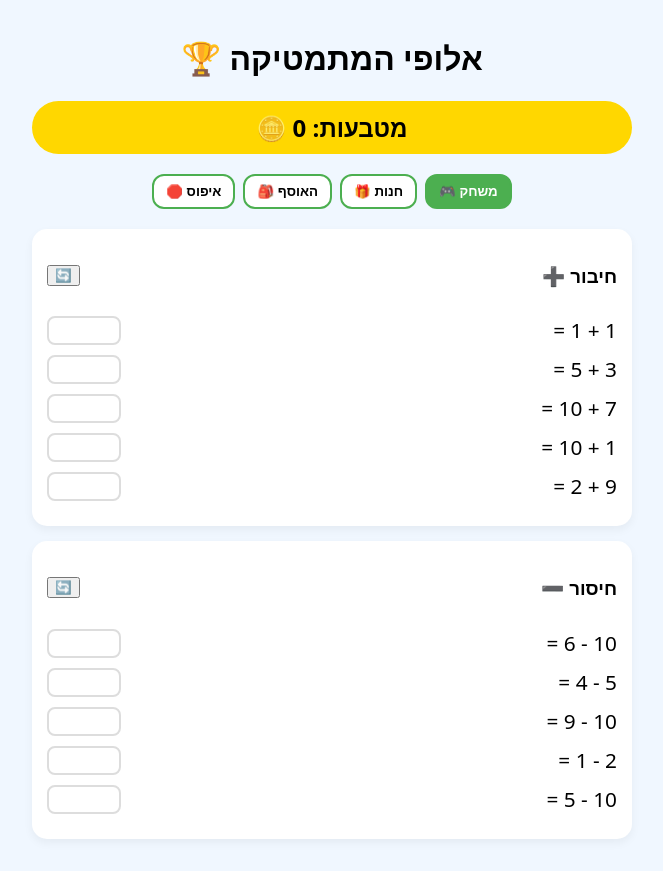
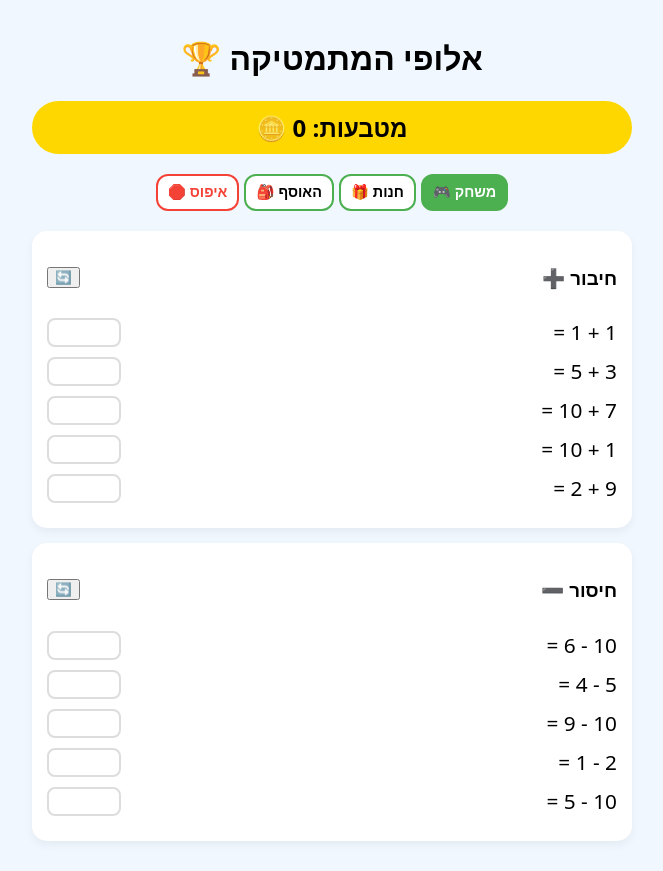
Before and after one commit to losha24/Carton, a plain HTML site: page index.html in a window 1280 px wide. Shown: the whole page, without its empty margins (308-971 px from the left). Drawn offline with Linux system fonts and the light colour scheme.

Commit message:
Update style.css

```diff
--- a/style.css
+++ b/style.css
@@ -1,12 +1,16 @@
-:root { --primary: #4CAF50; --secondary: #FF9800; --bg: #F0F7FF; }
+:root { --primary: #4CAF50; --secondary: #FF9800; --bg: #F0F7FF; --danger: #f44336; }
 body { background: var(--bg); font-family: system-ui, sans-serif; margin: 0; padding: 15px; direction: rtl; }
 .app-container { width: 100%; max-width: 600px; margin: auto; }
 header { text-align: center; margin-bottom: 20px; }
 .score-display { background: #FFD700; padding: 10px 20px; border-radius: 30px; font-size: 1.5rem; font-weight: bold; }
-.tabs { display: flex; gap: 8px; margin-bottom: 20px; justify-content: center; }
-.tabs button { padding: 8px 12px; border-radius: 12px; border: 2px solid var(--primary); background: white; cursor: pointer; font-weight: bold; }
+.tabs { display: flex; gap: 5px; margin-bottom: 20px; justify-content: center; flex-wrap: wrap; }
+.tabs button { padding: 8px 10px; border-radius: 12px; border: 2px solid var(--primary); background: white; cursor: pointer; font-weight: bold; font-size: 0.9rem; }
 .tabs button.active { background: var(--primary); color: white; }
+
 .install-tab { background: #2196F3 !important; color: white !important; border-color: #1976D2 !important; }
+.reset-btn { background: white !important; color: var(--danger) !important; border-color: var(--danger) !important; }
+.reset-btn:hover { background: var(--danger) !important; color: white !important; }
+
 .card { background: white; border-radius: 15px; padding: 15px; margin-bottom: 15px; box-shadow: 0 4px 10px rgba(0,0,0,0.05); }
 .section-header { display: flex; justify-content: space-between; align-items: center; }
 .exercise-row { display: flex; justify-content: space-between; margin: 10px 0; font-size: 1.3rem; }
@@ -15,10 +19,9 @@ input.correct { border-color: var(--primary); background: #E8F5E9; }
 input.incorrect { border-color: #F44336; background: #FFEBEE; }
 .hidden { display: none !important; }
 .items-grid { display: grid; grid-template-columns: 1fr 1fr; gap: 10px; }
-.store-item { background: white; padding: 15px; border-radius: 15px; text-align: center; }
-.buy-btn { width: 100%; background: var(--primary); color: white; border: none; padding: 8px; border-radius: 8px; cursor: pointer; }
+.store-item { background: white; padding: 15px; border-radius: 15px; text-align: center; border: 1px solid #eee; }
+.buy-btn { width: 100%; background: var(--primary); color: white; border: none; padding: 8px; border-radius: 8px; cursor: pointer; margin-top: 5px; }
 .buy-btn:disabled { background: #ccc; }
 
-/* עיצוב הודעת עדכון */
 #update-toast { position: fixed; bottom: 20px; left: 50%; transform: translateX(-50%); background: #333; color: white; padding: 12px 20px; border-radius: 50px; display: flex; gap: 10px; z-index: 1000; box-shadow: 0 4px 15px rgba(0,0,0,0.3); }
 #update-toast button { background: var(--secondary); border: none; color: white; padding: 4px 10px; border-radius: 15px; cursor: pointer; }
```
